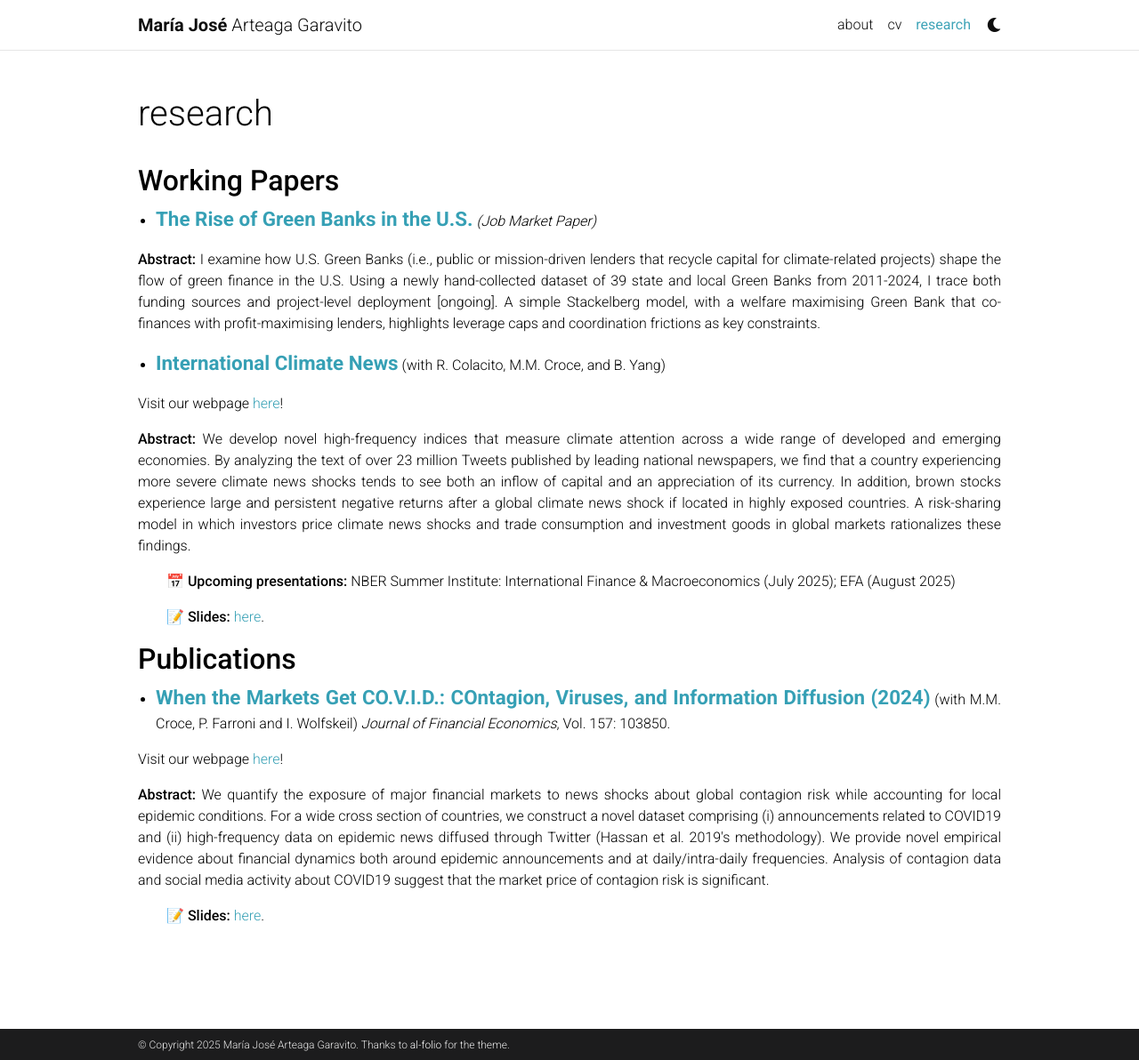
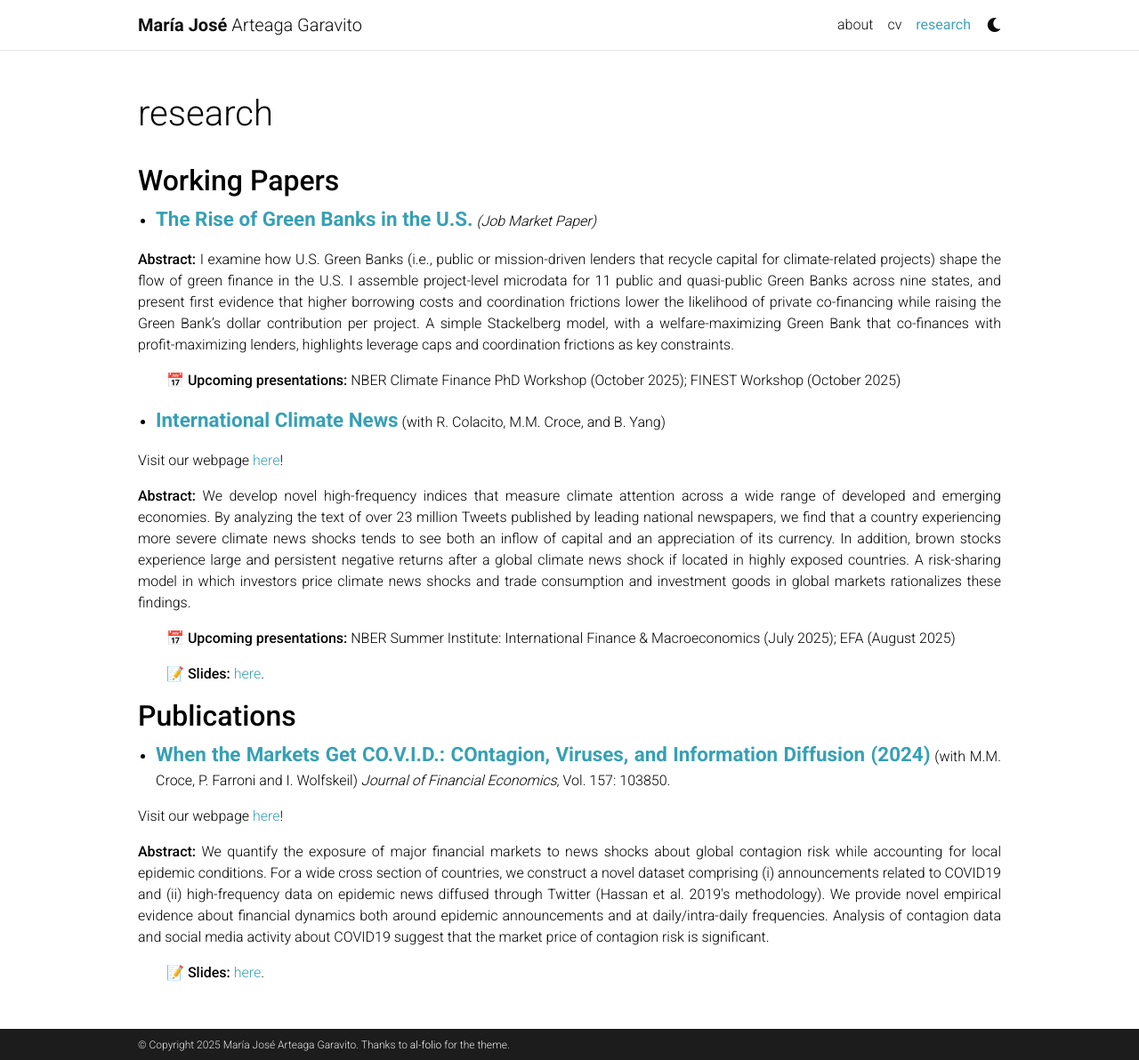
Before and after one commit to majoarteaga/majoarteaga.github.io, a Jekyll site: the page built from _pages/research.md, in a window 1280 px wide and 1192 px high. Shown: the whole window at 89% size. Built offline with Jekyll 4.4.1, drawn with Linux system fonts in a browser that asks for light colours; comment, search, counter and statistics services are not loaded; a style sheet for code colours, icons or effects is not loaded.

Commit message:
Update research.md

```diff
--- a/_pages/research.md
+++ b/_pages/research.md
@@ -33,7 +33,8 @@ nav_order: 6
     <ul>
         <li><a href="" class="paper-title">The Rise of Green Banks in the U.S.</a> <em>(Job Market Paper)</em></li>
     </ul>
-    <p><strong>Abstract:</strong> I examine how U.S. Green Banks (i.e., public or mission-driven lenders that recycle capital for climate-related projects) shape the flow of green finance in the U.S. Using a newly hand-collected dataset of 39 state and local Green Banks from 2011-2024, I trace both funding sources and project-level deployment [ongoing]. A simple Stackelberg model, with a welfare maximising Green Bank that co-finances with profit-maximising lenders, highlights leverage caps and coordination frictions as key constraints.</p>
+    <p><strong>Abstract:</strong> I examine how U.S. Green Banks (i.e., public or mission-driven lenders that recycle capital for climate-related projects) shape the flow of green finance in the U.S. I assemble project-level microdata for 11 public and quasi-public Green Banks across nine states, and present first evidence that higher borrowing costs and coordination frictions lower the likelihood of private co-financing while raising the Green Bank’s dollar contribution per project. A simple Stackelberg model, with a welfare-maximizing Green Bank that co-finances with profit-maximizing lenders, highlights leverage caps and coordination frictions as key constraints.</p>
+    <p style="margin-left: 2em;">📅 <strong>Upcoming presentations:</strong> NBER Climate Finance PhD Workshop (October 2025); FINEST Workshop (October 2025)</p>
     </div>
 
 <div class="text-column">
@@ -41,7 +42,7 @@ nav_order: 6
     <li><a href="https://papers.ssrn.com/sol3/papers.cfm?abstract_id=4713016" class="paper-title">International Climate News</a> (with R. Colacito, M.M. Croce, and B. Yang)</li>
     </ul>
     <p>Visit our webpage <a href="https://sites.google.com/view/internationalclimatenews/home">here</a>!</p>
-    <p><strong>Abstract:</strong> We develop novel high-frequency indices that measure climate attention across a wide range of developed and emerging economies. By analyzing the text of over 23 million Tweets published by leading national newspapers, we find that a country experiencing more severe climate news shocks tends to see both an inflow of capital and an appreciation of its currency. In addition, brown stocks experience large and persistent negative returns after a global climate news shock if located in highly exposed countries. A risk-sharing model in which investors price climate news shocks and trade consumption and investment goods in global markets rationalizes these findings.</p>
+    <p><strong>Abstract:</strong> We develop novel high-frequency indices that measure climate attention across a wide range of developed and emerging economies. By analyzing the text of over 23 million Tweets published by leading national newspapers, we find that a country experiencing more severe climate news shocks tends to see both an inflow of capital and an appreciation of its currency. In addition, brown stocks  experience large and persistent negative returns after a global climate news shock if located in highly exposed countries. A risk-sharing model in which investors price climate news shocks and trade consumption and investment goods in global markets rationalizes these findings.</p>
     <p style="margin-left: 2em;">📅 <strong>Upcoming presentations:</strong> NBER Summer Institute: International Finance & Macroeconomics (July 2025); EFA (August 2025)</p>
     <p style="margin-left: 2em;">📝 <strong>Slides:</strong> <a href="https://majoarteaga.github.io/assets/pdf/ACCY_06_NBER.pdf">here</a>. </p>
 </div>
```
